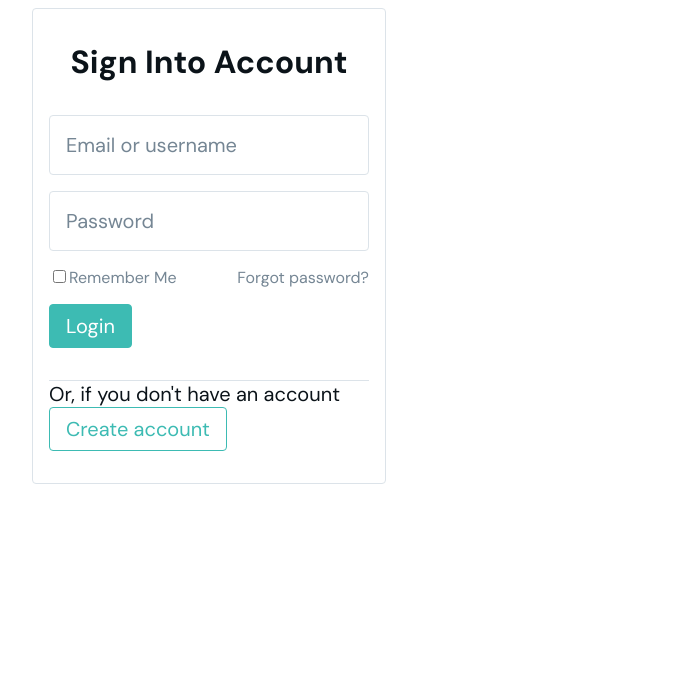
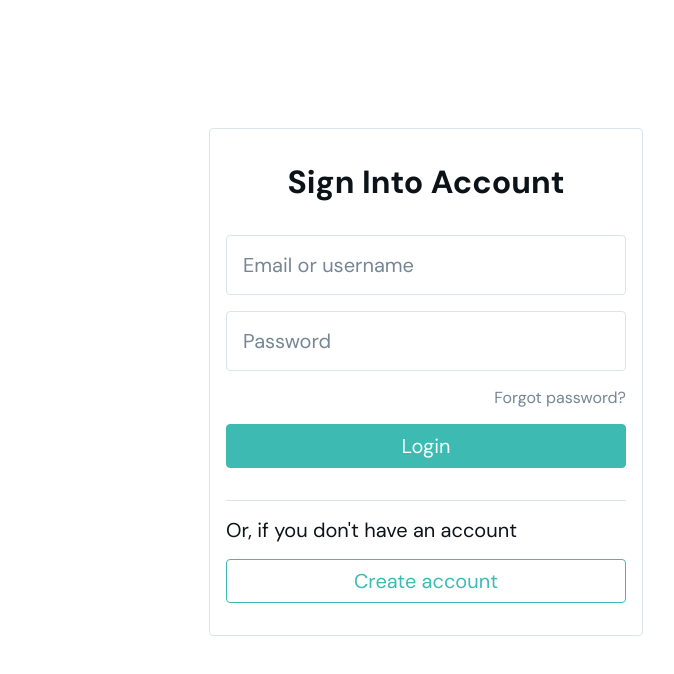
Before and after one commit to EncapsulateSocial/encapsulate-ui, a React (Create React App) app: page /login in a window 1280 px wide. Shown: the top 674 px of the page, without its empty margins (431-1105 px from the left). Built offline with nearby package versions, Linux system fonts and the light colour scheme.

Commit message:
Update Login page

```diff
--- a/src/sass/layout/forms/login/LoginForm.scss
+++ b/src/sass/layout/forms/login/LoginForm.scss
@@ -1,7 +1,9 @@
 @import "../../../abstracts/variables";
 
 .LoginForm {
-    width: 20rem;
+    width: $user-auth-form-width;
+    position: absolute;
+    top: calc(2 * $header-height);
     padding: $large-padding $medium-padding;
     display: flex;
     flex-direction: column;
@@ -29,11 +31,22 @@
     &__options-container {
         display: flex;
         flex-direction: row;
-        justify-content: space-between;
+        justify-content: right;
     }
 
-    &__remember-me > *,
     &__forgot-password {
         color: $light-theme-secondary-font-color;
     }
+
+    &__login-button, &__create-account-button {
+        margin-top: 1rem;
+        width: 100%;
+    }
+
+    &__create-account-section {
+        padding-top: 1rem;
+        display: flex;
+        flex-direction: column;
+        gap: 1rem;
+    }
 }
--- a/src/sass/pages/Home.scss
+++ b/src/sass/pages/Home.scss
@@ -22,6 +22,10 @@
         gap: 1.5rem;
     }
 
+    &__landing-call-to-action-button {
+        width: max-content;
+    }
+
     &__latest-posts-section {
         display: flex;
         flex-direction: column;
--- a/src/sass/pages/Login.scss
+++ b/src/sass/pages/Login.scss
@@ -2,9 +2,10 @@
 
 .Login {
     width: 100vw;
-    height: max-content;
+    height: 100vh;
     display: flex;
     flex-direction: row;
     justify-content: center;
     align-items: center;
+    position: relative;
 }
--- a/src/views/Login/Login/Login.js
+++ b/src/views/Login/Login/Login.js
@@ -1,4 +1,3 @@
-import '../../../sass/pages/Login.scss';
 import LoginForm from "../LoginForm/LoginForm";
 
 const Login = () => {
--- a/src/views/Login/LoginForm/LoginForm.js
+++ b/src/views/Login/LoginForm/LoginForm.js
@@ -30,10 +30,6 @@ const LoginForm = () => {
                     <TextField type="password" label="Password" />
                 </div>
                 <div className="LoginForm__options-container">
-                    <div className="LoginForm__remember-me">
-                        <input type="checkbox" id="remember-me" />
-                        <label htmlFor="remember-me">Remember Me</label>
-                    </div>
                     <Link
                         className="LoginForm__forgot-password"
                         to="/forgotPassword"
@@ -41,15 +37,23 @@ const LoginForm = () => {
                         Forgot password?
                     </Link>
                 </div>
-                <ButtonField label="Login" type="text" />
+                <ButtonField
+                    className="LoginForm__login-button"
+                    label="Login"
+                    type="text"
+                    fullWidth={true}
+                />
             </div>
             <div className="LoginForm__create-account-section">
                 <p className="LoginForm__create-account-description">
                     Or, if you don't have an account
                 </p>
                 <ButtonField
+                    className="LoginForm__create-account-button"
                     label="Create account"
-                    type="text" fill={false}
+                    type="text"
+                    fill={false}
+                    fullWidth={true}
                     handler={handleCreateAccountClick}
                 />
             </div>
```
